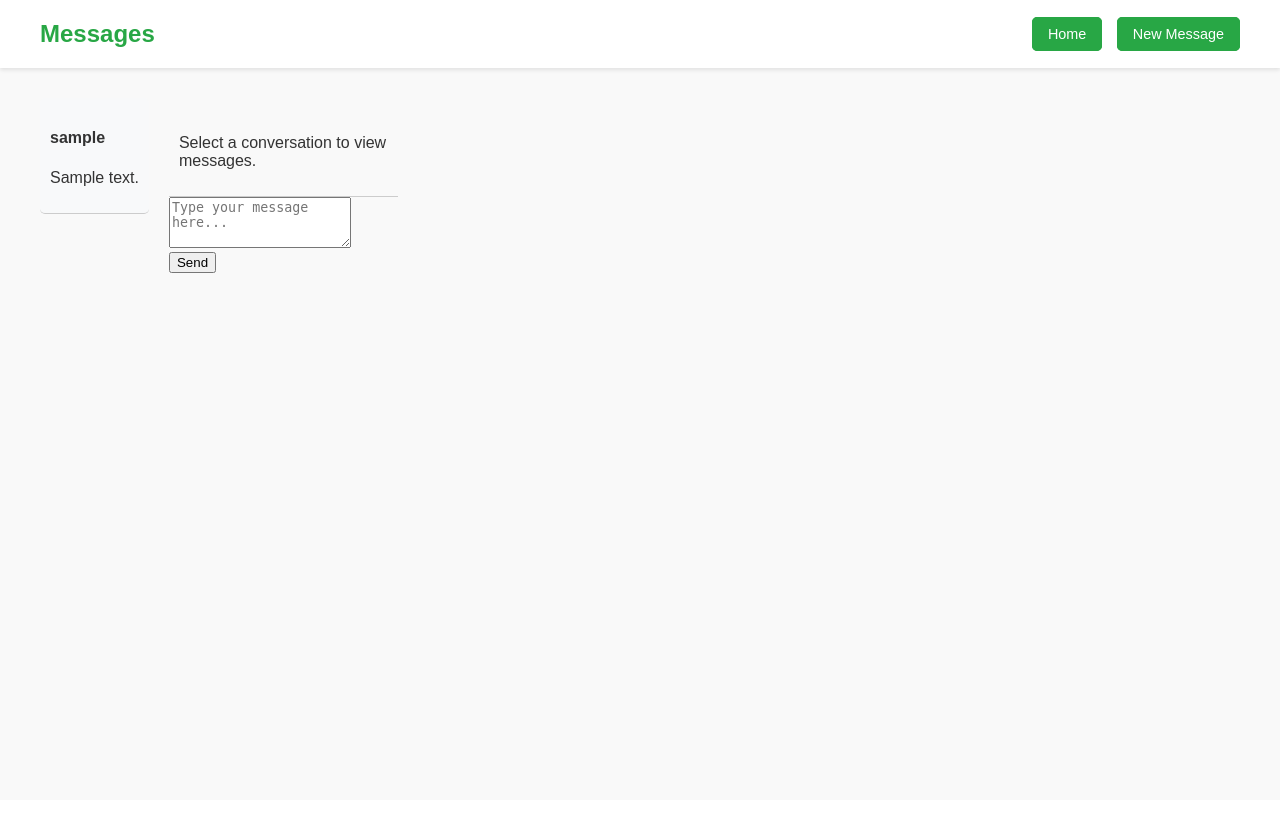
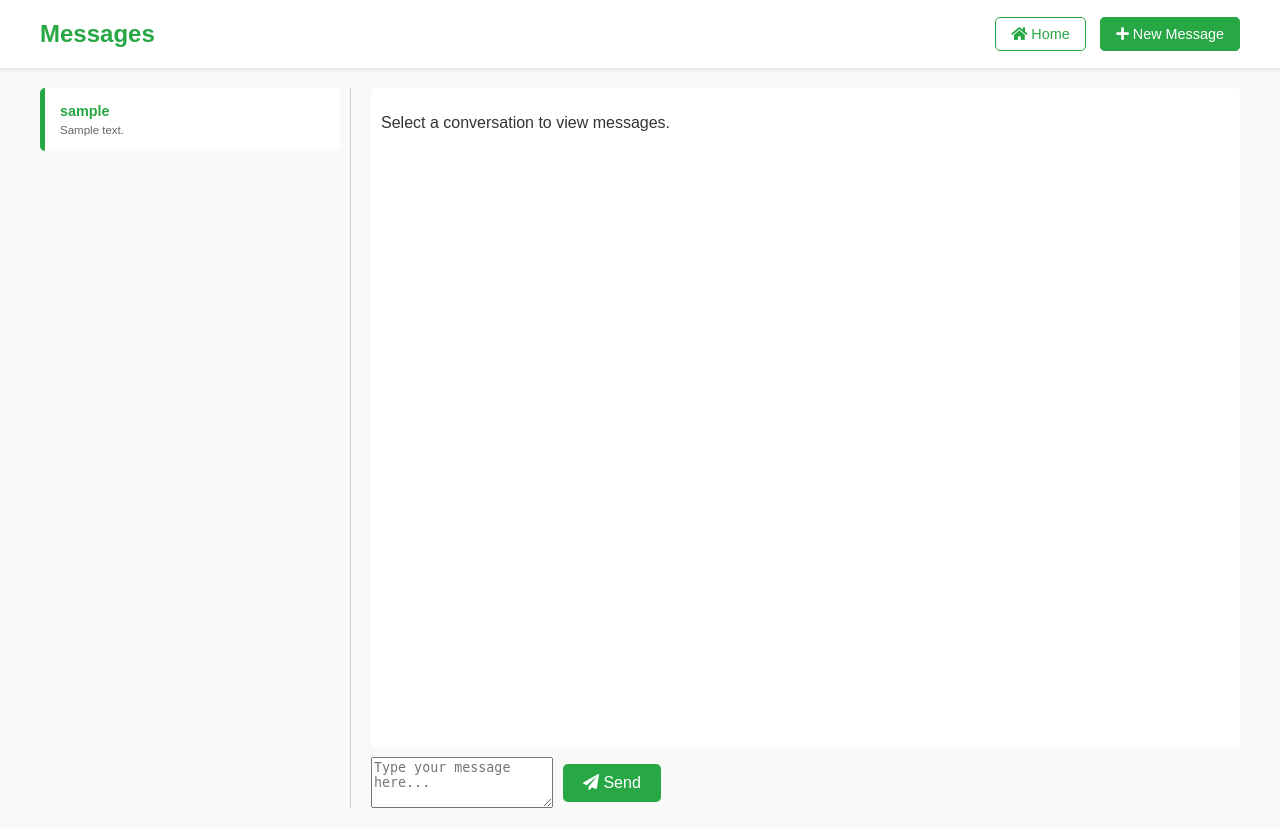
Before and after one commit to Conexigen-HKS/HKS, a FastAPI app: template app/templates/messages.html in a window 1280 px wide. Before the commit the page ends 273 px from the top, so only its background shows below. Run offline with FastAPI, Linux system fonts and the light colour scheme; the template is opened without the code that fills it: most values are stand-ins (such as "Sample title", 1, 10 or a date in 2020).

Commit message:
Little changes in messages and added messages button in home.

```diff
--- a/app/static/css/messages.css
+++ b/app/static/css/messages.css
@@ -45,22 +45,135 @@
   color: #fff;
 }
 
-/* Main Section */
-main {
+/* Container */
+.container {
   display: flex;
-  padding: 20px;
   max-width: 1200px;
-  margin: 0 auto;
+  margin: 20px auto;
+  padding: 0 20px;
+  height: calc(100vh - 80px); /* Adjust based on header height */
 }
 
-/* Search Section */
-.search-section {
-  width: 50%;
-  padding: 20px;
+/* Chat List */
+.chat-list {
+  width: 300px;
+  border-right: 1px solid #ccc;
+  padding-right: 10px;
+  max-height: 100%; /* Ensure it takes full height of the container */
+  overflow-y: auto; /* Enable vertical scrollbar */
 }
 
+.chat-item {
+  background-color: #fff;
+  padding: 15px;
+  border-radius: 5px;
+  margin-bottom: 10px;
+  cursor: pointer;
+  transition: background-color 0.3s, border-left 0.3s;
+  border-left: 5px solid transparent;
+  font-size: 0.9em; /* Reduced font size */
+}
+
+.chat-item:hover {
+  background-color: #f0f0f0;
+}
+
+.chat-item.active {
+  border-left: 5px solid #28a745;
+}
+
+.chat-item h4 {
+  margin: 0 0 5px 0;
+  font-size: 1em; /* Slightly reduced if needed */
+  color: #28a745;
+}
+
+.chat-item p {
+  margin: 0;
+  font-size: 0.8em; /* Reduced font size */
+  color: #666;
+}
+
+/* Chat Section */
+.chat-section {
+  flex: 1;
+  display: flex;
+  flex-direction: column;
+  padding-left: 20px;
+  height: 100%;
+}
+
+.message-history {
+  flex: 1;
+  overflow-y: auto;
+  padding: 10px;
+  background-color: #fff;
+  border-radius: 5px;
+  margin-bottom: 10px;
+  scroll-behavior: smooth;
+}
+
+.message {
+  margin-bottom: 15px;
+  max-width: 70%;
+  padding: 10px 15px;
+  border-radius: 20px;
+  position: relative;
+  font-size: 0.9em; /* Reduced font size */
+}
+
+.message.incoming {
+  background-color: #e9ecef;
+  align-self: flex-start;
+}
+
+.message.outgoing {
+  background-color: #28a745;
+  color: #fff;
+  align-self: flex-end;
+}
+
+.message-time {
+  display: block;
+  font-size: 0.7em;
+  color: #666;
+  margin-top: 5px;
+}
+
+.message-input {
+  display: flex;
+  align-items: center;
+  gap: 10px;
+}
+
+message-input textarea {
+  flex: 1;
+  padding: 10px;
+  border: 1px solid #ccc;
+  border-radius: 5px;
+  resize: none;
+  font-size: 0.9em; /* Reduced font size */
+  font-family: Arial, sans-serif;
+}
+
+.message-input button {
+  padding: 10px 20px;
+  background-color: #28a745;
+  color: white;
+  border: none;
+  border-radius: 5px;
+  cursor: pointer;
+  font-size: 1em;
+  transition: background-color 0.3s;
+}
+
+.message-input button:hover {
+  background-color: #218838;
+}
+
+/* Compose Section */
 .compose-section {
-  margin-bottom: 20px;
+  margin: 20px;
   padding: 15px;
   background-color: #f8f9fa;
   border-radius: 5px;
@@ -80,6 +193,8 @@
   margin-bottom: 10px;
   border: 1px solid #ccc;
   border-radius: 5px;
+  font-size: 0.9em; /* Reduced font size */
+  font-family: Arial, sans-serif;
 }
 
 .compose-section button {
@@ -90,85 +205,11 @@
   border-radius: 5px;
   cursor: pointer;
   font-size: 1em;
+  transition: background-color 0.3s;
 }
 
 .compose-section button:hover {
   background-color: #218838;
-}
-
-.input-box {
-  margin-bottom: 15px;
-}
-
-input[type="text"] {
-  width: 100%;
-  padding: 10px;
-  margin-bottom: 15px;
-  border: 1px solid #ccc;
-  border-radius: 5px;
-}
-
-button.search-btn {
-  padding: 10px 20px;
-  background-color: #28a745;
-  color: white;
-  border: none;
-  border-radius: 5px;
-  font-size: 1em;
-  cursor: pointer;
-}
-
-/* Conversation List */
-.conversation-list {
-  max-height: 400px;
-  overflow-y: auto;
-  margin-bottom: 20px;
-}
-
-.conversation-item {
-  background-color: #f8f9fa;
-  margin: 10px 0;
-  padding: 15px;
-  border-radius: 5px;
-  cursor: pointer;
-  transition: background-color 0.3s;
-}
-
-.conversation-item:hover {
-  background-color: #e9ecef;
-}
-
-/* Message Section */
-.message-section {
-  width: 50%;
-  padding: 20px;
-}
-
-.message-details {
-  background-color: #f8f9fa;
-  padding: 20px;
-  border-radius: 10px;
-  box-shadow: 0px 4px 10px rgba(0, 0, 0, 0.1);
-  margin-top: 20px;
-}
-
-.message-details h3 {
-  margin-bottom: 10px;
-  font-size: 24px;
-}
-
-.message-details p {
-  margin-bottom: 10px;
-}
-
-.message-details button.apply-btn {
-  padding: 10px 15px;
-  background-color: #28a745;
-  border: none;
-  border-radius: 5px;
-  color: white;
-  font-size: 0.9em;
-  cursor: pointer;
 }
 
 /* Back to Top Button Styles */
@@ -185,37 +226,37 @@
   text-align: center;
   z-index: 1000;
   transition: opacity 0.3s ease-in-out;
-  display: none; /* Ensure it's hidden by default */
+  display: none;
 }
 
 .back-to-top:hover {
   background-color: #218838;
 }
 
-.back-to-top {
-  position: fixed;
-  bottom: 20px;
-  right: 30px;
-  background-color: #28a745;
-  color: #fff;
-  padding: 10px 15px;
-  border-radius: 50%;
-  cursor: pointer;
-  font-size: 18px;
-  text-align: center;
-  z-index: 1000;
-  transition: opacity 0.3s ease-in-out;
+/* Scrollbar Styling for Chat List */
+.chat-list::-webkit-scrollbar {
+  width: 8px;
 }
 
-.back-to-top:hover {
-  background-color: #218838;
+.chat-list::-webkit-scrollbar-thumb {
+  background-color: #ccc;
+  border-radius: 4px;
 }
 
-.message-history {
-  flex-grow: 1;
-  overflow-y: auto;
-  max-height: 70vh; /* Adjust the height as needed */
-  padding: 10px;
-  border-bottom: 1px solid #ccc;
-  position: relative;
+.chat-list::-webkit-scrollbar-thumb:hover {
+  background-color: #999;
 }
+
+/* Scrollbar Styling for Message History */
+.message-history::-webkit-scrollbar {
+  width: 8px;
+}
+
+.message-history::-webkit-scrollbar-thumb {
+  background-color: #ccc;
+  border-radius: 4px;
+}
+
+.message-history::-webkit-scrollbar-thumb:hover {
+  background-color: #999;
+}
--- a/app/templates/home.html
+++ b/app/templates/home.html
@@ -26,6 +26,9 @@
         <li><a href="/job_applications/search">Browse job applications</a></li>
         <li><a href="/ads/search">Browse Job ads</a></li>
         <li><a href="#">Dashboard</a></li>
+        {% if user %}
+          <li><a href="/messages"><i class="fa fa-envelope"></i> Messages</a></li>
+        {% endif %}
       </ul>
       <ul class="float-right">
         {% if user %}
--- a/app/templates/messages.html
+++ b/app/templates/messages.html
@@ -6,6 +6,7 @@
   <meta name="viewport" content="width=device-width, initial-scale=1.0">
   <title>Messages</title>
   <link rel="stylesheet" href="/static/css/messages.css">
+  <link href="https://cdnjs.cloudflare.com/ajax/libs/font-awesome/5.15.4/css/all.min.css" rel="stylesheet">
   <style>
     /* Existing styles */
     .container {
@@ -88,18 +89,17 @@
   <header>
     <div class="logo">Messages</div>
     <div class="buttons">
-      <a href="/" class="sign-in compose-message">Home</a>
-      <a href="#" class="compose-message" onclick="toggleCompose()">New Message</a>
+      <a href="/" class="sign-in"><i class="fa fa-home"></i> Home</a>
+      <a href="#" class="compose-message" onclick="toggleCompose()"><i class="fa fa-plus"></i> New Message</a>
     </div>
   </header>
 
   <main>
     <div class="container">
-      <div class="menu-section">
-        <div class="conversation-list">
+      <div class="chat-list">
         {% if conversations %}
           {% for conv in conversations %}
-              <div class="conversation-item" onclick="loadConversation('{{ conv.user_id }}', '{{ conv.username }}')">
+            <div class="chat-item {% if conv.user_id == active_user_id %}active{% endif %}" onclick="loadConversation('{{ conv.user_id }}', '{{ conv.username }}')">
               <h4>{{ conv.username }}</h4>
               <p>{{ conv.content }}</p>
             </div>
@@ -108,32 +108,43 @@
           <p>No conversations found.</p>
         {% endif %}
       </div>
-      </div>
 
-      <div class="message-section">
+      <div class="chat-section">
         <div id="message-history" class="message-history">
           <p>Select a conversation to view messages.</p>
         </div>
         <div class="message-input">
           <textarea id="message-text" rows="3" placeholder="Type your message here..."></textarea>
-          <button onclick="sendMessage()">Send</button>
+          <button onclick="sendMessage()"><i class="fa fa-paper-plane"></i> Send</button>
         </div>
       </div>
     </div>
+
     <div class="compose-section" id="compose-section" style="display: none;">
       <h2>Create Message</h2>
       <input type="text" id="recipient-username" placeholder="Recipient Username">
       <textarea id="compose-message-text" rows="4" placeholder="Type your message here..."></textarea>
-      <button onclick="sendMessage()">Send</button>
+      <button onclick="sendMessage()"><i class="fa fa-paper-plane"></i> Send</button>
     </div>
   </main>
 
+  <footer>
+    <!-- Footer content -->
+  </footer>
+
+  <script src="https://code.jquery.com/jquery-1.12.0.min.js"></script>
   <script>
     let currentUserId = "{{ current_user_id }}";
-    let currentConversationUserId = null;
+    let currentConversationUserId = "{{ active_user_id }}";
 
     async function loadConversation(otherUserId, username) {
       currentConversationUserId = otherUserId;
+      document.querySelectorAll('.chat-item').forEach(item => {
+        item.classList.remove('active');
+        if (item.onclick.toString().includes(otherUserId)) {
+          item.classList.add('active');
+        }
+      });
       const response = await fetch(`/messages/conversation/${otherUserId}`);
       if (response.ok) {
         const messages = await response.json();
@@ -150,6 +161,7 @@
       messages.forEach(msg => {
         const messageElement = document.createElement('div');
         messageElement.classList.add('message');
+        messageElement.classList.add(msg.sender_id === currentUserId ? 'outgoing' : 'incoming');
         messageElement.innerHTML = `
           <p><strong>${msg.sender_id === currentUserId ? 'You' : username}:</strong> ${msg.content}</p>
           <span class="message-time">${msg.created_at}</span>
@@ -165,10 +177,8 @@
       let messageText;
 
       if (recipientUsername) {
-        // Composing a new message
         messageText = document.getElementById('compose-message-text').value.trim();
       } else if (currentConversationUserId) {
-        // Replying in an existing conversation
         messageText = document.getElementById('message-text').value.trim();
       } else {
         alert('Please select a conversation or enter a recipient username.');
@@ -197,13 +207,10 @@
 
         if (response.ok) {
           if (recipientUsername) {
-            // After sending a new message, close compose section and clear inputs
             toggleCompose();
             document.getElementById('recipient-username').value = '';
             document.getElementById('compose-message-text').value = '';
-            // Optionally refresh the conversation list
           } else {
-            // Reload the current conversation
             loadConversation(currentConversationUserId);
             document.getElementById('message-text').value = '';
           }
@@ -219,71 +226,7 @@
 
     function toggleCompose() {
       const composeSection = document.getElementById('compose-section');
-      if (composeSection.style.display === 'none' || composeSection.style.display === '') {
-        composeSection.style.display = 'block';
-      } else {
-        composeSection.style.display = 'none';
-      }
-    }
-
-    async function searchMessages() {
-      const username = document.getElementById('username').value.trim();
-      const response = await fetch(`/api/messages/conversations?username=${encodeURIComponent(username)}`);
-      if (!response.ok) {
-        alert('Failed to fetch conversations.');
-        return;
-      }
-      const data = await response.json();
-      displayConversations(data);
-    }
-
-    function displayConversations(conversations) {
-      const conversationList = document.querySelector('.conversation-list');
-      conversationList.innerHTML = ''; // Clear existing list
-
-      if (conversations.length === 0) {
-        conversationList.innerHTML = '<p>No conversations found.</p>';
-        return;
-      }
-
-      conversations.forEach(conversation => {
-        const conversationElement = document.createElement('div');
-        conversationElement.classList.add('conversation-item');
-        conversationElement.innerHTML = `
-          <h4>${conversation.author.username} - ${conversation.receiver.username}</h4>
-          <p>Last message: ${conversation.content}</p>
-        `;
-        conversationElement.onclick = () => loadConversationDetails(conversation.id);
-        conversationList.appendChild(conversationElement);
-      });
-    }
-
-    async function loadConversationDetails(conversationId) {
-      const messageDetails = document.getElementById('message-details');
-      messageDetails.innerHTML = `<p>Loading...</p>`;
-      try {
-        const response = await fetch(`/api/messages/conversation-details/${conversationId}`);
-        if (!response.ok) {
-          throw new Error('Failed to fetch conversation details');
-        }
-        const conversation = await response.json();
-        messageDetails.innerHTML = `
-          <h3>${conversation.sender.username} - ${conversation.receiver.username}</h3>
-          <p><strong>Sender:</strong> ${conversation.sender.username}</p>
-          <p><strong>Receiver:</strong> ${conversation.receiver.username}</p>
-          <p><strong>Time:</strong> ${conversation.time}</p>
-          <p><strong>Message:</strong> ${conversation.content}</p>
-          <button class="apply-btn" onclick="replyMessage()">Reply</button>
-        `;
-      } catch (error) {
-        console.error(error);
-        messageDetails.innerHTML = `<p>An error occurred while fetching conversation details.</p>`;
-      }
-    }
-
-    function replyMessage() {
-      // Implement reply message functionality
-      alert('Reply functionality is not yet implemented.');
+      composeSection.style.display = composeSection.style.display === 'none' || composeSection.style.display === '' ? 'block' : 'none';
     }
   </script>
 </body>
```
Also changed, not shown: app/static/css/style_home.css (+62 -3 lines). Lines whose indentation alone changed are shown as unchanged.
